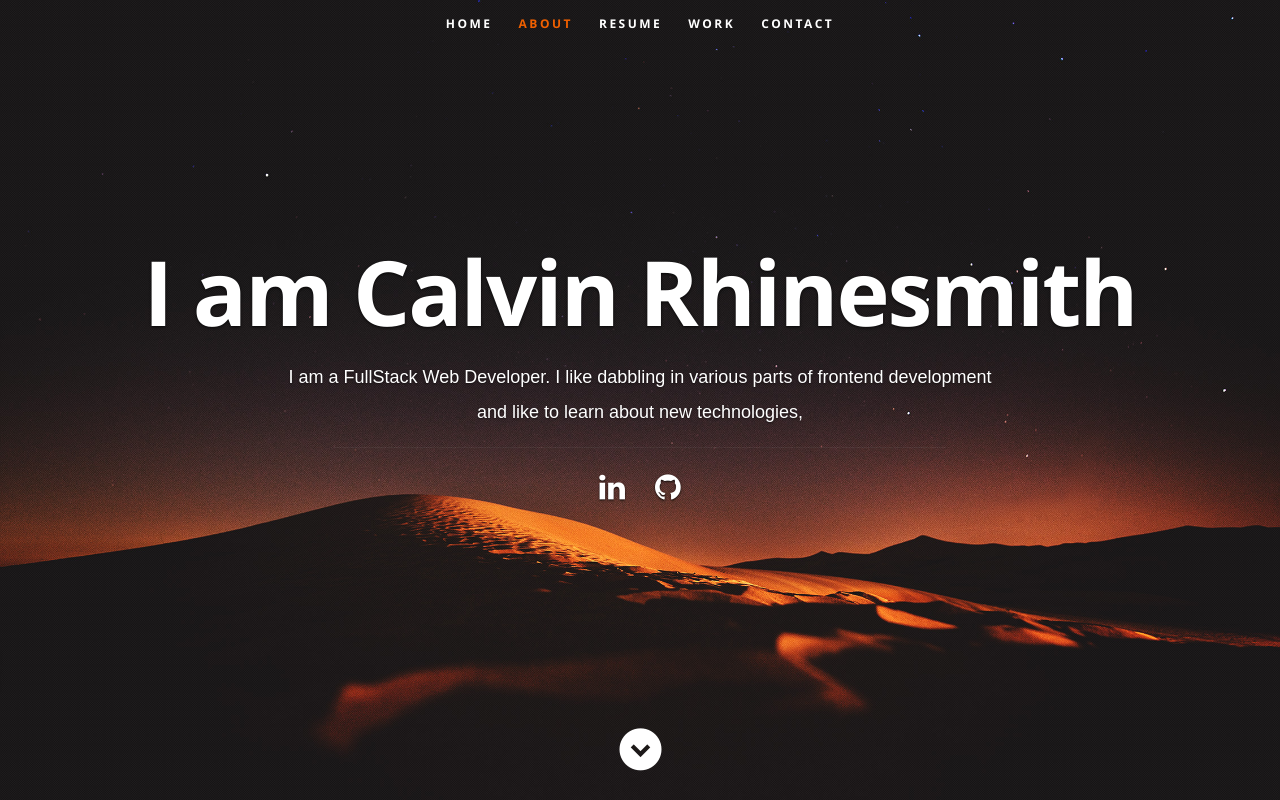
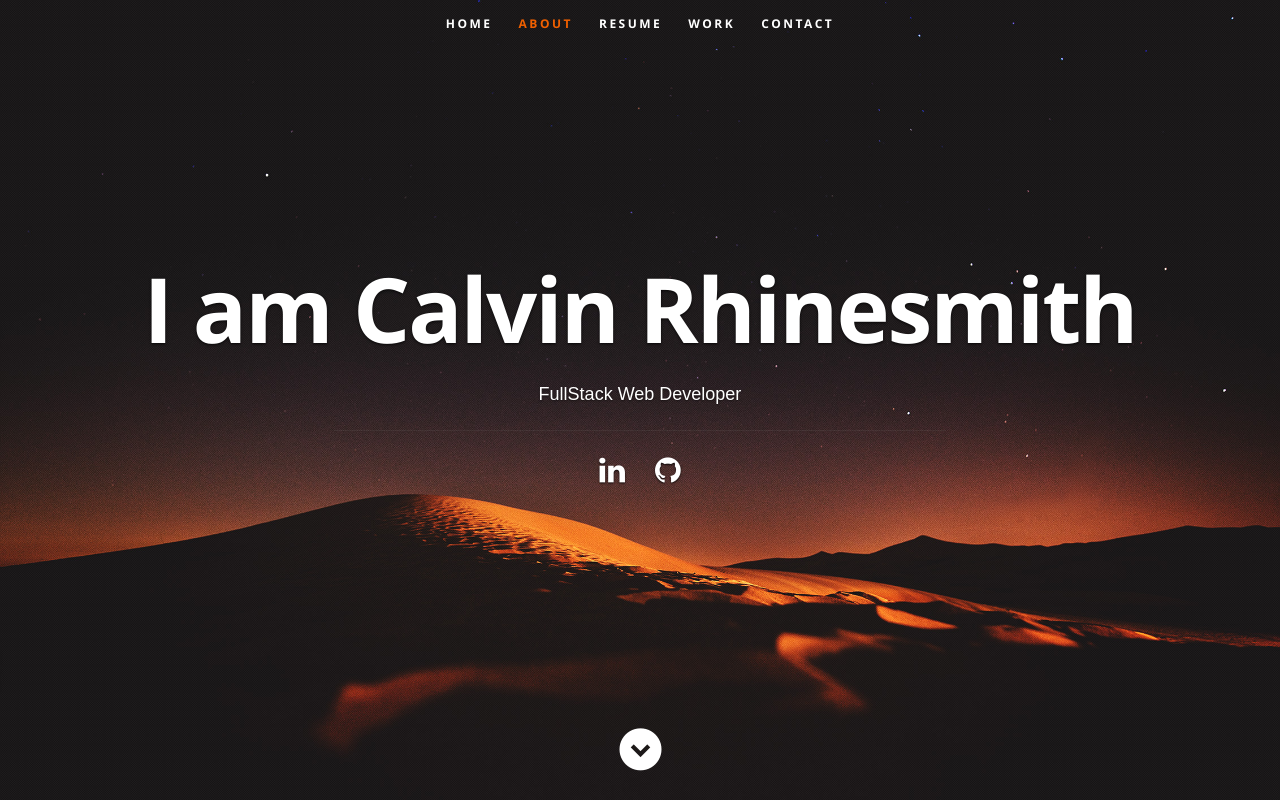
Before and after one commit to crhinesmith/crhinesmithPortfolio, a React (Create React App) app: page / in a window 1280 px wide. Shown: the top 800 px of the page. Built offline with nearby package versions, Linux system fonts and the light colour scheme.

Commit message:
href worked out of nowhere

```diff
--- a/src/components/Header.js
+++ b/src/components/Header.js
@@ -21,7 +21,7 @@ export default class Header extends Component {
          <div className="row banner">
             <div className="banner-text">
                <h1 className="responsive-headline">I am {resumeData.name}</h1>
-               <h3 style={{color:'#fff', fontFamily:'sans-serif '}}>I am a {resumeData.role}. {resumeData.roleDescription}
+               <h3 style={{color:'#fff', fontFamily:'sans-serif '}}>{resumeData.role} {resumeData.roleDescription}
                </h3>
                <hr/>
                <ul className="social">
--- a/src/components/Portfolio.js
+++ b/src/components/Portfolio.js
@@ -19,14 +19,16 @@ export default class Porfolio extends Component {
                   return (
                     <div className="columns portfolio-item">
                       <div className="item-wrap">
-                        <a onClick={() => handleClick(item.projecturl)}
-                        // href={item.projecturl}
+                        <a
+                        //  onClick={() => handleClick(item.projecturl)}
+                        href={item.projecturl} target="_blank"
                          >
                           <img src={`${item.imgurl}`} className="item-img" />
                           <div className="overlay">
                             <div className="portfolio-item-meta">
                               <h5>{item.name}</h5>
                               <p>{item.description}</p>
+                              <p>{item.tools}</p>
                             </div>
                           </div>
                         </a>
--- a/src/resumeData.js
+++ b/src/resumeData.js
@@ -3,7 +3,7 @@ let resumeData = {
   "name": "Calvin Rhinesmith",
   "role": "FullStack Web Developer",
   "linkedinId": " https://www.linkedin.com/in/calvin-rhinesmith-225a34192/",
-  "roleDescription": "I like dabbling in various parts of frontend development and like to learn about new technologies,",
+  "roleDescription": "",
   "socialLinks": [
     {
       "name": "linkedin",
@@ -16,7 +16,7 @@ let resumeData = {
       "className": "fa fa-github"
     },
   ],
-  "aboutme": "Full Stack Web Developer with a background in Chemical Engineering and life-long dedication to learning. Effective at combining creativity and problem solving to develop user-friendly applications. Known among staff for strong wit and attention to detail no matter the complexity of the project.",
+  "aboutme": "Full Stack Web Developer with a background in Chemical Engineering and life-long dedication to learning. Recently earned a certificate in Full Stack Development from the Georgia Institute of Technology. Effective at combining creativity and problem solving to develop user-friendly applications. Known among staff for strong wit and attention to detail no matter the complexity of the project.",
   "address": "United States",
   "website": "https://github.com/crhinesmith",
   "education": [
@@ -82,21 +82,24 @@ let resumeData = {
   "portfolio": [
     {
       "name": "alDente",
-      "description": "Tools: HTML, CSS, TailwindCSS, Moment.js ",
+      "description": "Search and save recipes to your cookbook",
+      "tools": " Tools: HTML, CSS, TailwindCSS, Moment.js",
       "imgurl": "images/portfolio/aldente.jpg",
-      "projecturl": "https://crhinesmith.github.io/alDente/"
+      "projecturl": "http://crhinesmith.github.io/alDente/"
     },
     {
       "name": "MeowWoof",
-      "description": "Tools: Node.js, JQuery UI, Handlebars, Bootstrap, Sendgrid, Mysql, and Sequelize, Moment.js ",
+      "description": "Search pet shelter inventory, adopt, and volunteer for shelter",
+      "tools": " Tools: Node.js, JQuery UI, Handlebars, Bootstrap, Sendgrid, Mysql, Sequelize, and Moment.js",
       "imgurl": "images/portfolio/meowwoof.jpg",
-      "projecturl": "https://github.com/TeryKing/Project-MeowWoof"
+      "projecturl": "http://sleepy-lake-64431.herokuapp.com/"
     },
     {
       "name": "PWA-Text-Editor",
-      "description": "Tools: Webpack, Service Worker API, Express.js ",
+      "description": "Text editor that meets the criteria for Progressive Web Application",
+      "tools": "Tools: Webpack, Service Worker API, Express.js",
       "imgurl": "images/portfolio/jate.jpg",
-      "projecturl": "https://github.com/crhinesmith/19-Progressive-Web-Applications-PWA-Text-Editor"
+      "projecturl": "http://github.com/crhinesmith/19-Progressive-Web-Applications-PWA-Text-Editor"
     },
   ],
 
```
Also changed, not shown: public/images/portfolio/aldente.jpg, public/images/portfolio/meowwoof.jpg.
